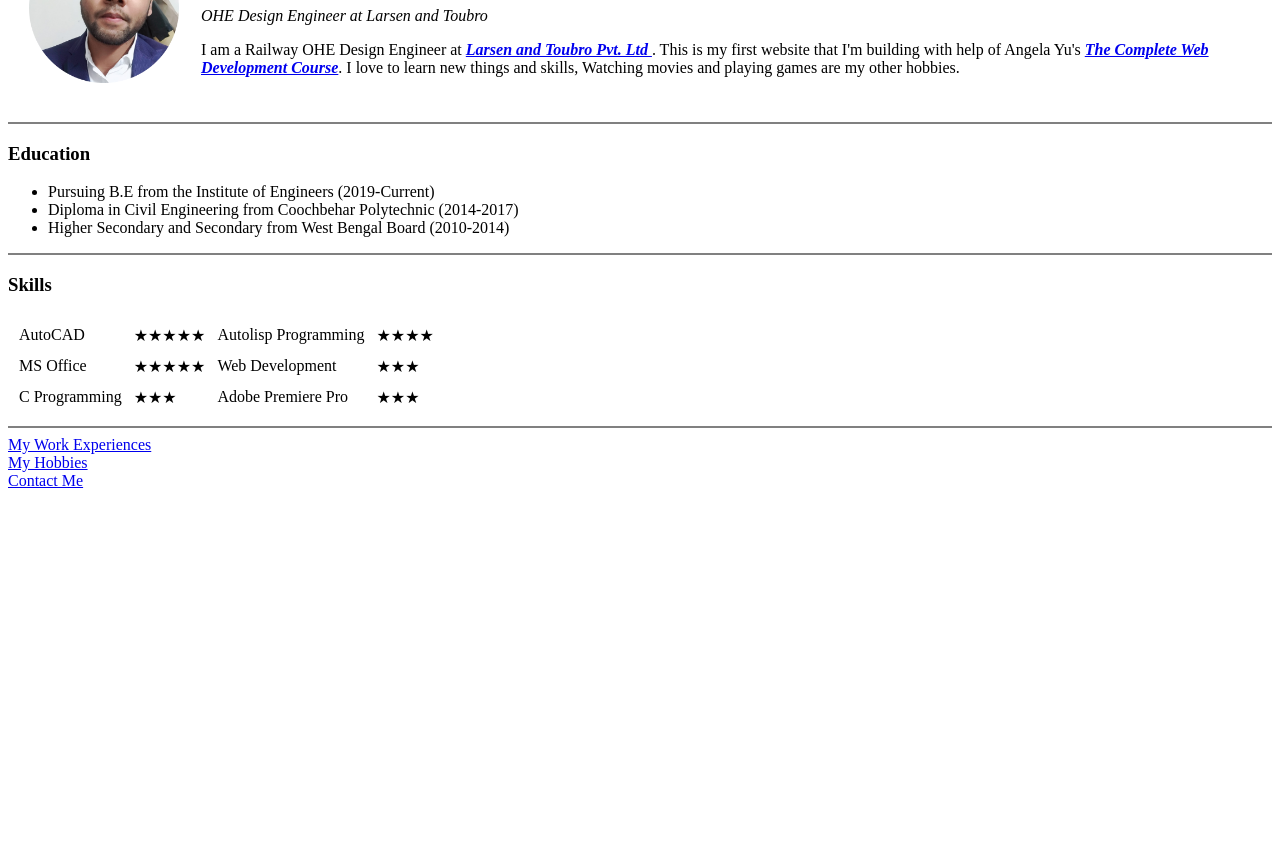
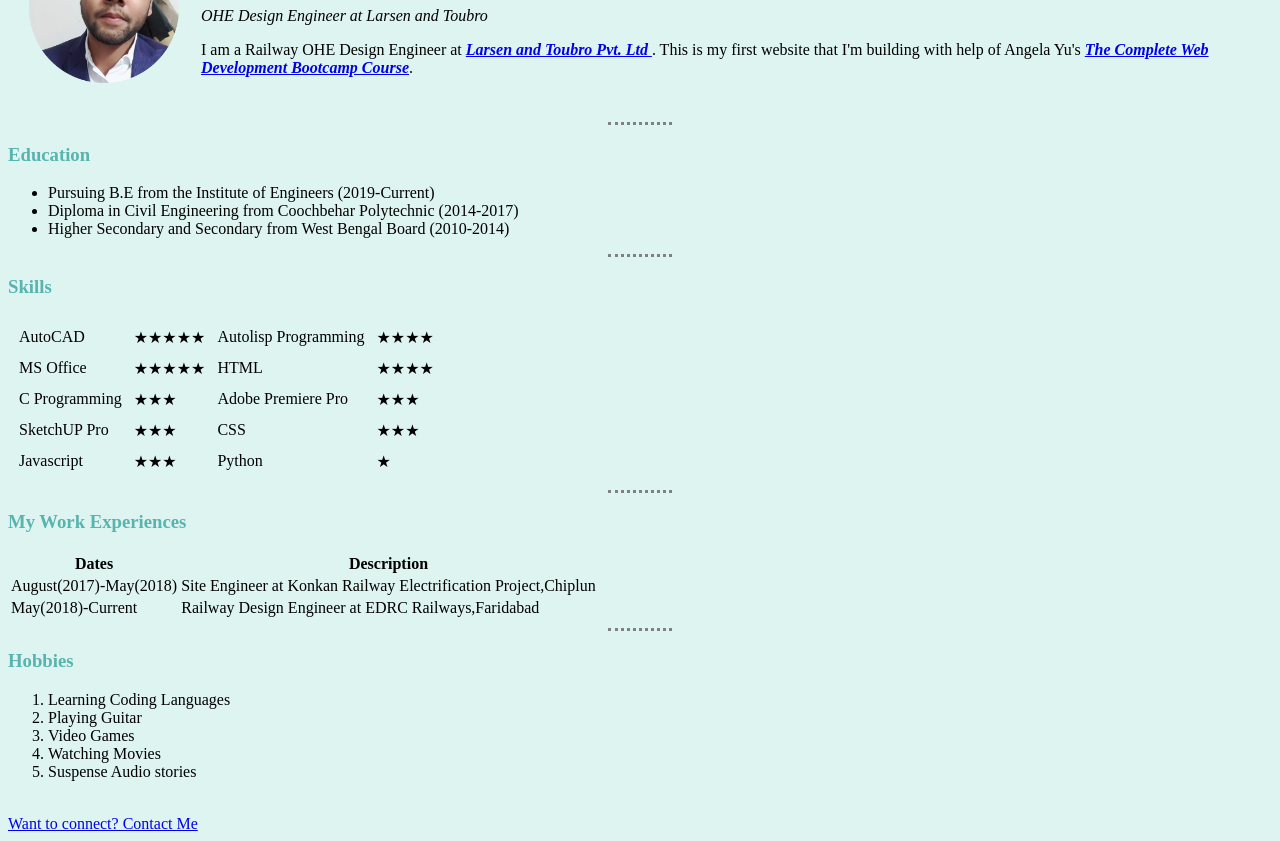
Before and after one commit to TheArnav007/CV, a plain HTML site: page index.html in a window 1280 px wide. Shown: the part 102-943 px from the top of the page. Before the commit the page ends 800 px from the top, so only its background shows below. Drawn offline with Linux system fonts and the light colour scheme.

Commit message:
Rev A - Modified with CSS-1

```diff
--- /dev/null
+++ b/css/styles.css
@@ -0,0 +1,19 @@
+body {
+  background-color: #def4f0;
+}
+
+hr {
+  border-style: dotted none none;
+  width: 5%;
+  border-width: 3px;
+  border-color: grey;
+}
+h1 {
+  color: #58b4ae;
+}
+h3 {
+  color: #58b4ae;
+}
+h2 {
+  color: #58b4ae;
+}
--- a/index.html
+++ b/index.html
@@ -4,6 +4,7 @@
 <head>
   <meta charset="utf-8">
   <title>Arnab's Personal Site</title>
+  <link rel="stylesheet" href="css/styles.css">
 </head>
 
 <body>
@@ -15,25 +16,21 @@
         <p><em>OHE Design Engineer at Larsen and Toubro </em></p>
         <p>I am a Railway OHE Design Engineer at <em><strong> <a href="https://www.larsentoubro.com/"> Larsen and Toubro Pvt. Ltd </a></strong></em>. This is my first website that I'm building with help of Angela Yu's <em><strong><a
                 href="https://www.udemy.com/course/the-complete-web-development-bootcamp/">The Complete Web
-                Development Course</a></strong></em>. I love to learn new things and skills, Watching
-          movies and playing games are my other hobbies.</p>
+                Development Bootcamp Course</a></strong></em>.</p>
       </td>
     </tr>
   </table>
-  <hr size="2" noshade>
+  <hr>
   <h3>Education</h3>
   <ul>
     <li>Pursuing B.E from the Institute of Engineers (2019-Current)</li>
     <li>Diploma in Civil Engineering from Coochbehar Polytechnic (2014-2017)</li>
     <li>Higher Secondary and Secondary from West Bengal Board (2010-2014)</li>
   </ul>
-  <hr size="2" noshade>
+  <hr>
   <h3>Skills</h3>
   <table cellspacing="10">
-    <!-- <thead>
-      <th>Skills</th>
-      <th>Degree of proficiency</th>
-    </thead> -->
+
     <tr>
       <td>AutoCAD</td>
       <td>★★★★★</td>
@@ -43,8 +40,8 @@
     <tr>
       <td>MS Office</td>
       <td>★★★★★</td>
-      <td>Web Development</td>
-      <td>★★★</td>
+      <td>HTML</td>
+      <td>★★★★</td>
     </tr>
     <tr>
       <td>C Programming</td>
@@ -52,14 +49,48 @@
       <td>Adobe Premiere Pro</td>
       <td>★★★</td>
     </tr>
+    <tr>
+      <td>SketchUP Pro</td>
+      <td>★★★</td>
+      <td>CSS</td>
+      <td>★★★</td>
+    </tr>
+    <tr>
+      <td>Javascript</td>
+      <td>★★★</td>
+      <td>Python</td>
+      <td>★</td>
+    </tr>
 
   </table>
-  <hr size="2" noshade>
-  <a href="Work_experience.html">My Work Experiences</a>
+  <hr>
+  <h3>My Work Experiences</h3>
+  <table>
+    <thead>
+      <tr>
+        <th>Dates</th>
+        <th>Description</th>
+      </tr>
+      <tr>
+        <td>August(2017)-May(2018)</td>
+        <td>Site Engineer at Konkan Railway Electrification Project,Chiplun</td>
+      </tr>
+      <tr>
+        <td>May(2018)-Current</td>
+        <td>Railway Design Engineer at EDRC Railways,Faridabad</td>
+      </tr>
+  </table>
+  <hr>
+  <h3>Hobbies</h3>
+  <ol type="1">
+    <li>Learning Coding Languages</li>
+    <li>Playing Guitar</li>
+    <li>Video Games</li>
+    <li>Watching Movies</li>
+    <li>Suspense Audio stories</li>
+  </ol>
   <br>
-  <a href="Hobbies.html">My Hobbies</a>
-  <br>
-  <a href="contact.html">Contact Me</a>
+  <a href="contact.html">Want to connect? Contact Me</a>
 
 
 
```
Also changed, not shown: contact.html (+6 -14 lines).
